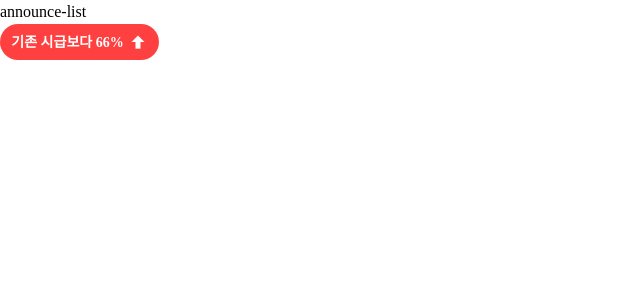
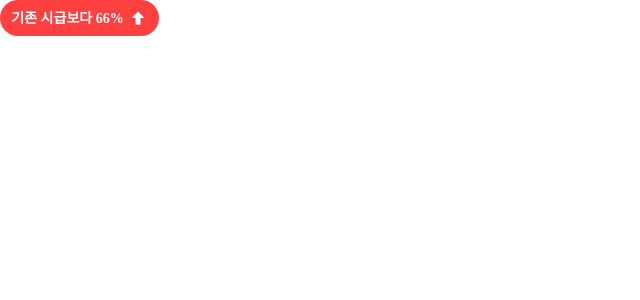
Before and after one commit to 902z/gheupPAY, a Next.js app: page /announce-list in a window 1280 px wide. Shown: the top 300 px of the page, without its empty margins (0-640 px from the left). Built offline with nearby package versions, Linux system fonts and the light colour scheme; a web font is replaced by a local one.

Commit message:
📝 docs: jsDoc 추가

```diff
--- a/_util/percent-calculator.ts
+++ /dev/null
@@ -1,3 +0,0 @@
-export const percentCalculator = (hourlyRate: number) => {
-  return Math.round((9860 / hourlyRate) * 100);
-};
--- a/app/(route)/(alba)/announce-list/page.tsx
+++ b/app/(route)/(alba)/announce-list/page.tsx
@@ -1,13 +1,20 @@
-import { percentCalculator } from "@/_util/percent-calculator";
+import { calculateWagePercentage } from "@/_util/calculate-wage-percentage ";
 import LabelHourlyRate from "@/app/components/label-hourly-rate";
 import React from "react";
+
+/**
+ * 주어진 시급이 최저시급 대비 몇 퍼센트인지를 계산합니다.
+ *
+ * @param {number} hourlyWage - 계산하려는 시급
+ * @returns {number} 최저시급 대비 퍼센트 값 (반올림됨)
+ * @throws {Error} 주어진 시급이 최저시급보다 낮을 때 에러를 발생시킴
+ */
 
 export default function page() {
   const priceExample = 15000;
   return (
     <div>
-      announce-list
-      <LabelHourlyRate percent={percentCalculator(priceExample)} />
+      <LabelHourlyRate percent={calculateWagePercentage(priceExample)} />
     </div>
   );
 }
```
